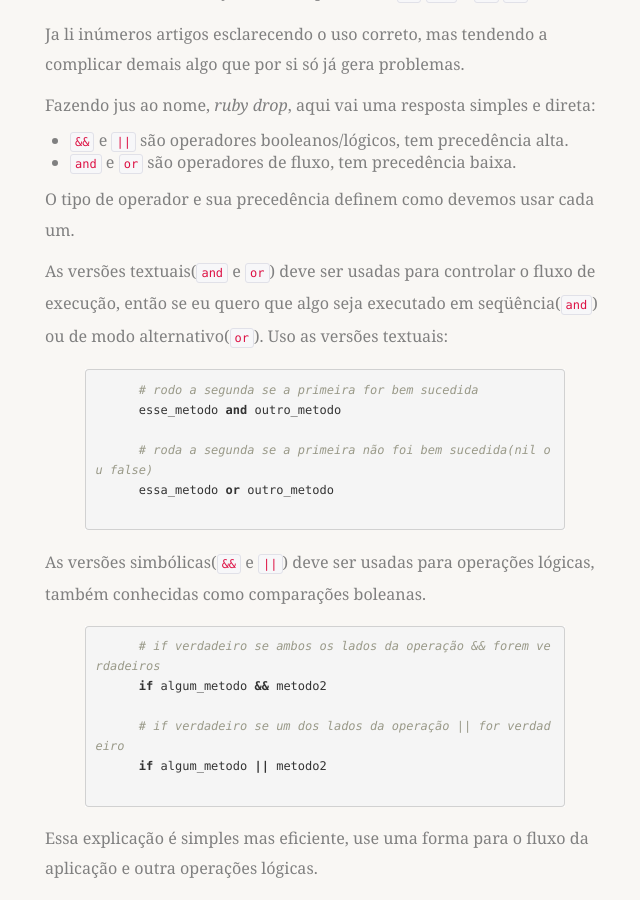
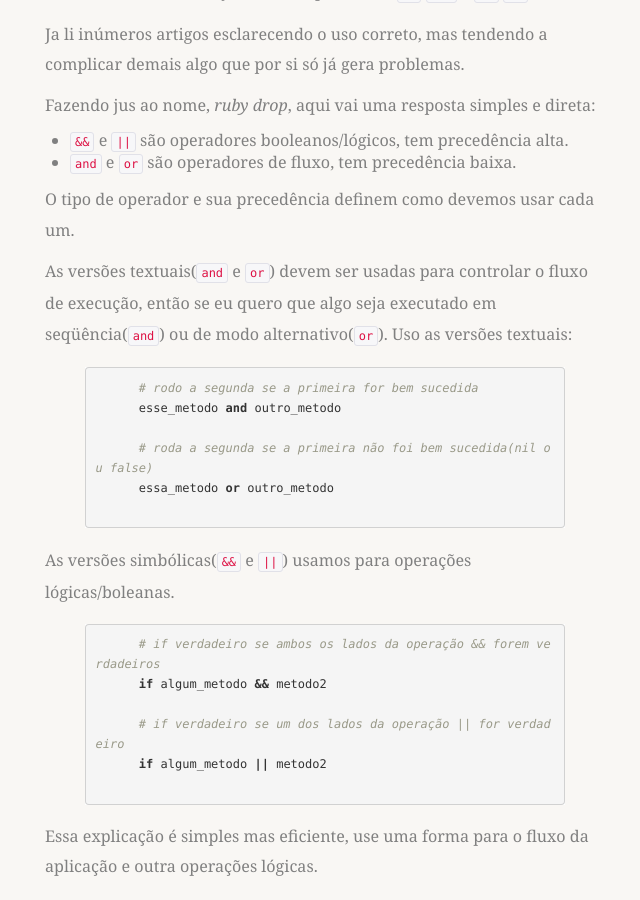
Before and after one commit to lucasts/lucasts.github.com, a Jekyll site: the page built from _posts/2014-06-25-ruby-drops-2-and-or.markdown, in a window 1280 px wide and 900 px high, scrolled down 349 px. Shown: the whole window, without its empty margins (385-1025 px from the left). Built offline with Jekyll 4.4.1, drawn with Linux system fonts in a browser that asks for light colours; some web fonts are replaced; Markdown is read by kramdown in place of the engine named in the settings; comment, search, counter and statistics services are not loaded.

Commit message:
yet some more typos

```diff
--- a/_posts/2014-06-25-ruby-drops-2-and-or.markdown
+++ b/_posts/2014-06-25-ruby-drops-2-and-or.markdown
@@ -20,7 +20,7 @@
 
 O tipo de operador e sua precedência definem como devemos usar cada um.
 
-As versões textuais(`and` e `or`) deve ser usadas para controlar o fluxo de execução, então se eu quero que algo seja executado em seqüência(`and`) ou de modo alternativo(`or`). Uso as versões textuais:
+As versões textuais(`and` e `or`) devem ser usadas para controlar o fluxo de execução, então se eu quero que algo seja executado em seqüência(`and`) ou de modo alternativo(`or`). Uso as versões textuais:
 
     {% highlight ruby %}
       # rodo a segunda se a primeira for bem sucedida
@@ -31,7 +31,7 @@
     {% endhighlight %}
 
 
-As versões simbólicas(`&&` e `||`) deve ser usadas para operações lógicas, também conhecidas como comparações boleanas.
+As versões simbólicas(`&&` e `||`) usamos para operações lógicas/boleanas.
 
     {% highlight ruby %}
       # if verdadeiro se ambos os lados da operação && forem verdadeiros
```
